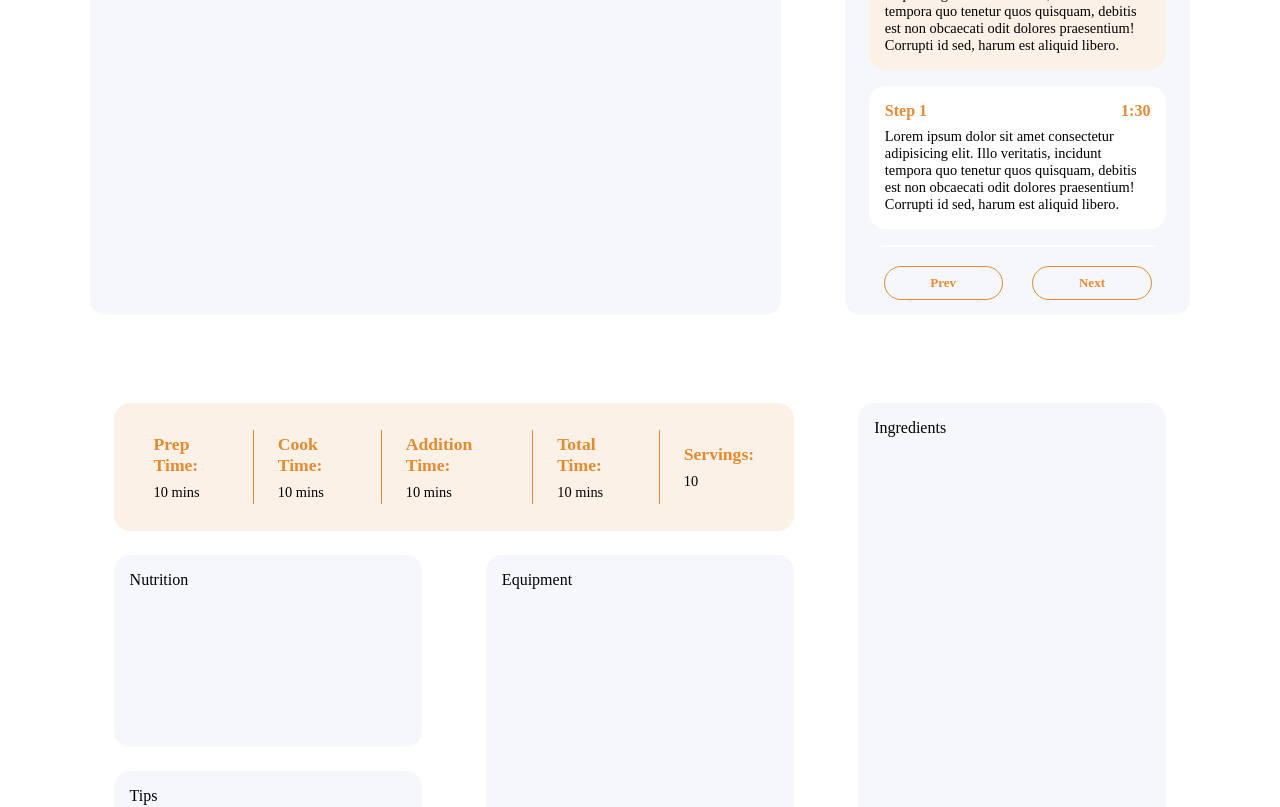
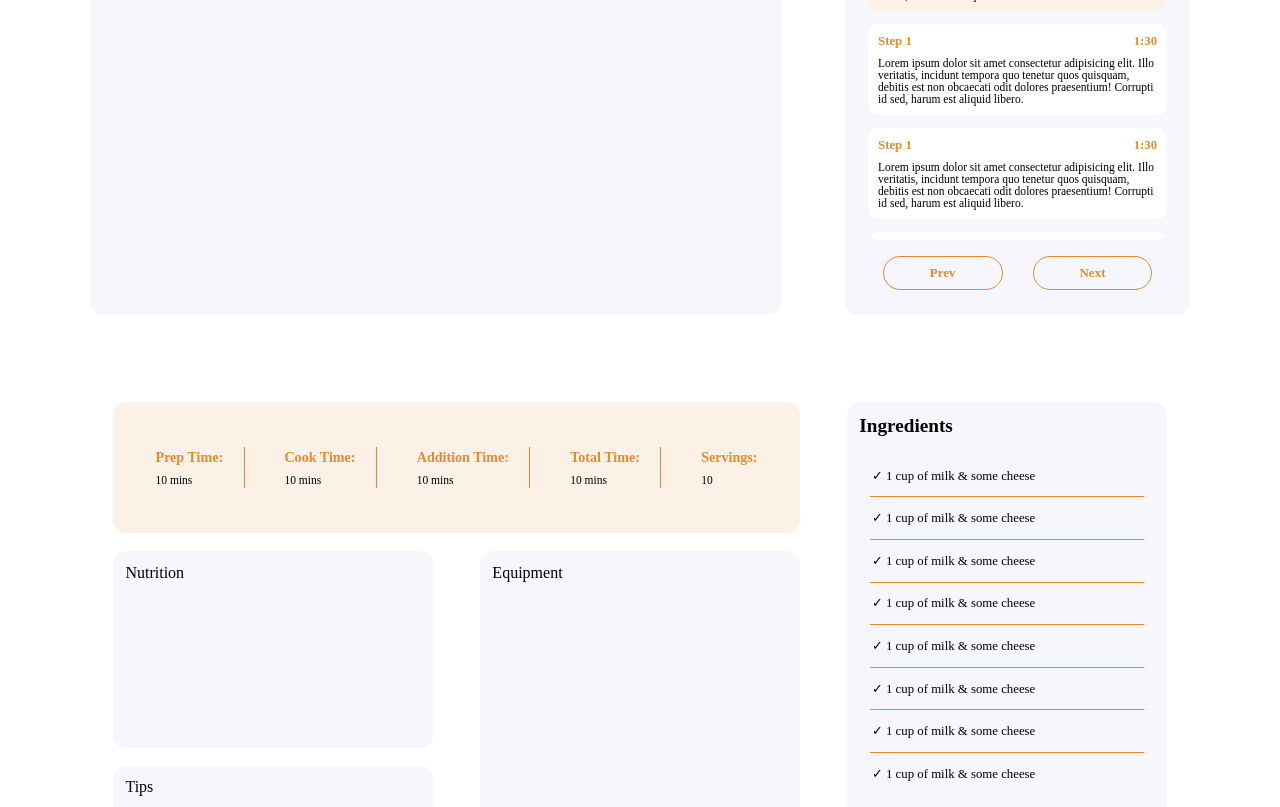
Before and after one commit to hassanShakur/resipis, a React (Create React App) app: page /recipe/tutorial in a window 1280 px wide. Shown: the part 260-1067 px from the top of the page. Built offline with nearby package versions, Linux system fonts and the light colour scheme.

Commit message:
Ingredients design

```diff
--- a/src/components/Tutorial/Ingredients.js
+++ /dev/null
@@ -1,7 +0,0 @@
-import React from 'react';
-
-const Ingredients = () => {
-  return <div className='ingredients'>Ingredients</div>;
-};
-
-export default Ingredients;
--- /dev/null
+++ b/src/components/Tutorial/Ingredients/Ingredient.js
@@ -0,0 +1,7 @@
+import React from 'react';
+
+const Ingredient = () => {
+  return <li> ✓ 1 cup of milk & some cheese</li>;
+};
+
+export default Ingredient;
--- /dev/null
+++ b/src/components/Tutorial/Ingredients/Ingredients.js
@@ -0,0 +1,18 @@
+import React from 'react';
+import _ from 'lodash';
+import Ingredient from './Ingredient';
+
+const Ingredients = () => {
+  return (
+    <div className='ingredients'>
+      <h3>Ingredients</h3>
+      <ul>
+        {_.range(8).map((_, id) => {
+          return <Ingredient key={id} />;
+        })}
+      </ul>
+    </div>
+  );
+};
+
+export default Ingredients;
--- a/src/pages/Tutorial.js
+++ b/src/pages/Tutorial.js
@@ -2,7 +2,7 @@ import React from 'react';
 
 import Directions from '../components/Tutorial/Directions/Directions';
 import Equipment from '../components/Tutorial/Equipment';
-import Ingredients from '../components/Tutorial/Ingredients';
+import Ingredients from '../components/Tutorial/Ingredients/Ingredients';
 import Nutrition from '../components/Tutorial/Nutrition';
 import Recomended from '../components/Tutorial/Recomended';
 import Timing from '../components/Tutorial/Timing';
--- a/src/styles/_tutorial.scss
+++ b/src/styles/_tutorial.scss
@@ -1,6 +1,6 @@
 .tutorial-container {
   padding: 1rem 7vmax;
-  padding-bottom: 25vmin;
+  padding-bottom: 16vmax;
 
   display: grid;
   grid-template-columns: 2fr 1fr;
@@ -9,8 +9,8 @@
 
   & > div {
     background-color: $light-section-background;
-    border-radius: 2vmin;
-    padding: 3vmin;
+    border-radius: 1vmax;
+    padding: 1.8vmax;
   }
 
   .video {
@@ -23,27 +23,28 @@
     grid-column: 2 / 3;
     grid-row: 1 / 2;
     height: 28rem;
-    font-size: 1.8vmin;
+    font-size: 0.9vmax;
     display: grid;
     grid-template-columns: 1fr;
-    gap: 1.4vmin;
+    gap: 0.8vmax;
 
     .steps {
       display: grid;
       grid-template-columns: 1fr;
-      gap: 2vmin;
+      gap: 1vmax;
       height: 20rem;
       overflow: scroll;
+      border-radius: 0.8vmax;
 
       .step {
-        padding: 2vmin;
-        border-radius: 2vmin;
+        padding: 0.8vmax;
+        border-radius: 0.8vmax;
         background-color: $light-prime-background;
 
         .header {
-          margin-bottom: 1vmin;
+          margin-bottom: 0.6vmax;
           text-transform: capitalize;
-          font-size: 2vmin;
+          font-size: 1vmax;
           @include flex(row, space-between, center);
           color: $primary-orange;
           font-weight: 600;
@@ -60,7 +61,7 @@
 
       button {
         width: 40%;
-        margin: 1vmin;
+        margin: 0.4vmax;
       }
     }
   }
@@ -70,14 +71,21 @@
     display: grid;
     grid-template-columns: repeat(3, 1fr);
     grid-template-rows: 1fr 1.5fr 2fr;
-    gap: 8vmin;
-    row-gap: 3vmin;
+    gap: 3.6vmax;
+    row-gap: 1.4vmax;
     background-color: $light-prime-background;
 
     & > div {
       background-color: $light-section-background;
-      border-radius: 2vmin;
-      padding: 2vmin;
+      border-radius: 1vmax;
+      padding: 1vmax;
+
+      h3 {
+        text-transform: capitalize;
+        font-size: 1.5vmax;
+        font-weight: 700;
+        margin-bottom: 0.6vmax;
+      }
     }
 
     .timing {
@@ -87,19 +95,19 @@
       background-color: $light-orange;
 
       div {
-        padding: 0.4vmin 3vmin;
+        padding: 0.2vmax 1.6vmax;
         border-right: 1.6px solid $primary-orange;
 
         h3 {
           color: $primary-orange;
           text-transform: capitalize;
-          font-size: 2.2vmin;
+          font-size: 1.1vmax;
           font-weight: 700;
-          margin-bottom: 1vmin;
+          margin-bottom: 0.6vmax;
         }
 
         p {
-          font-size: 1.8vmin;
+          font-size: 0.9vmax;
         }
       }
 
@@ -119,6 +127,25 @@
     .ingredients {
       grid-column: 3 / 4;
       grid-row: 1 / 4;
+
+      ul {
+        padding: 0.8vmax;
+        display: grid;
+        gap: 0;
+
+        li {
+          border-bottom: 1.4px solid $primary-orange;
+          background-color: $light-section-background;
+          padding: 1vmax;
+          padding-left: 0.2vmax;
+          font-size: 1vmax;
+          // width: 80%;
+        }
+
+        li:last-of-type {
+          border-bottom: none;
+        }
+      }
     }
 
     .equipment {
```
